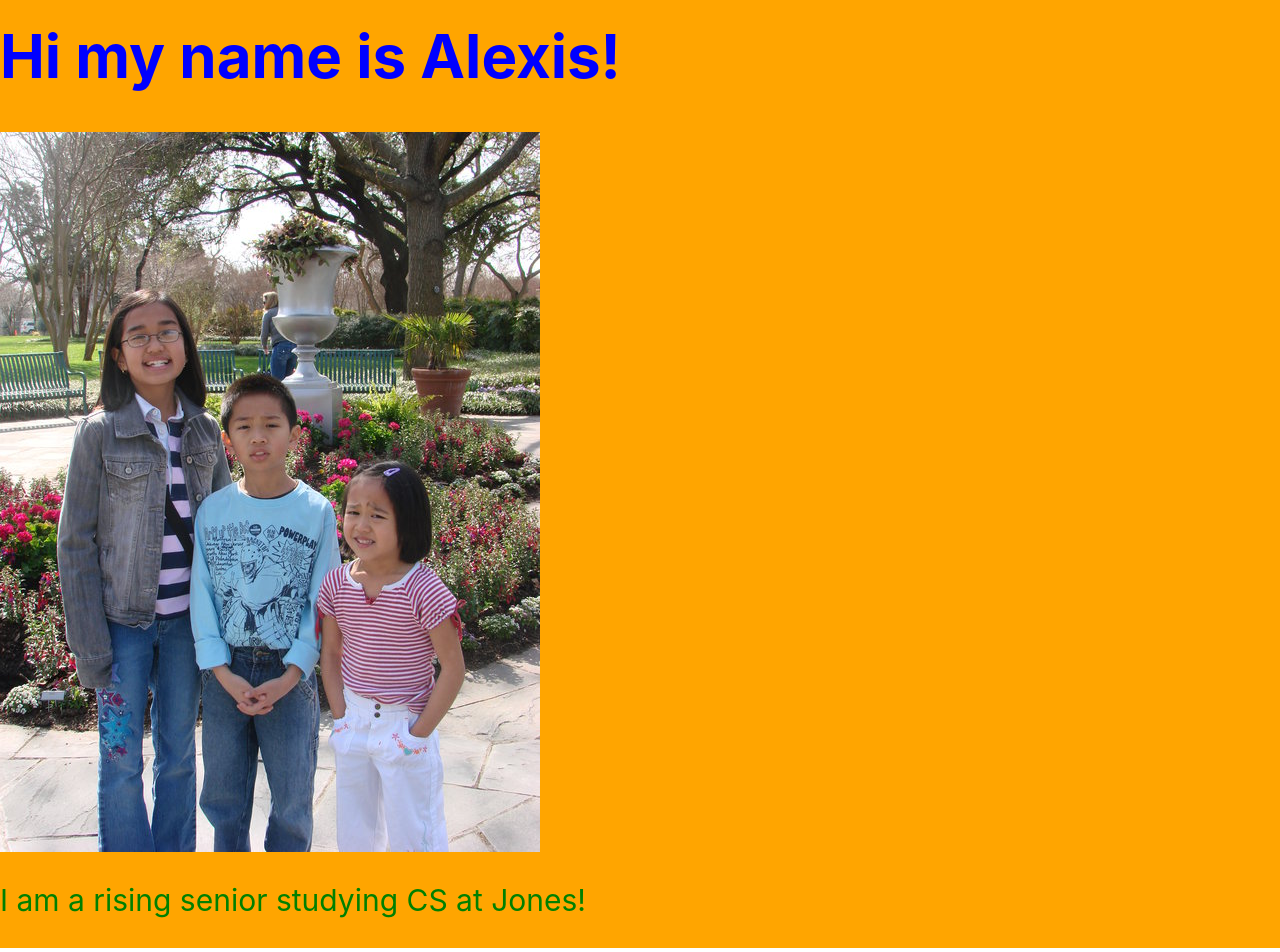
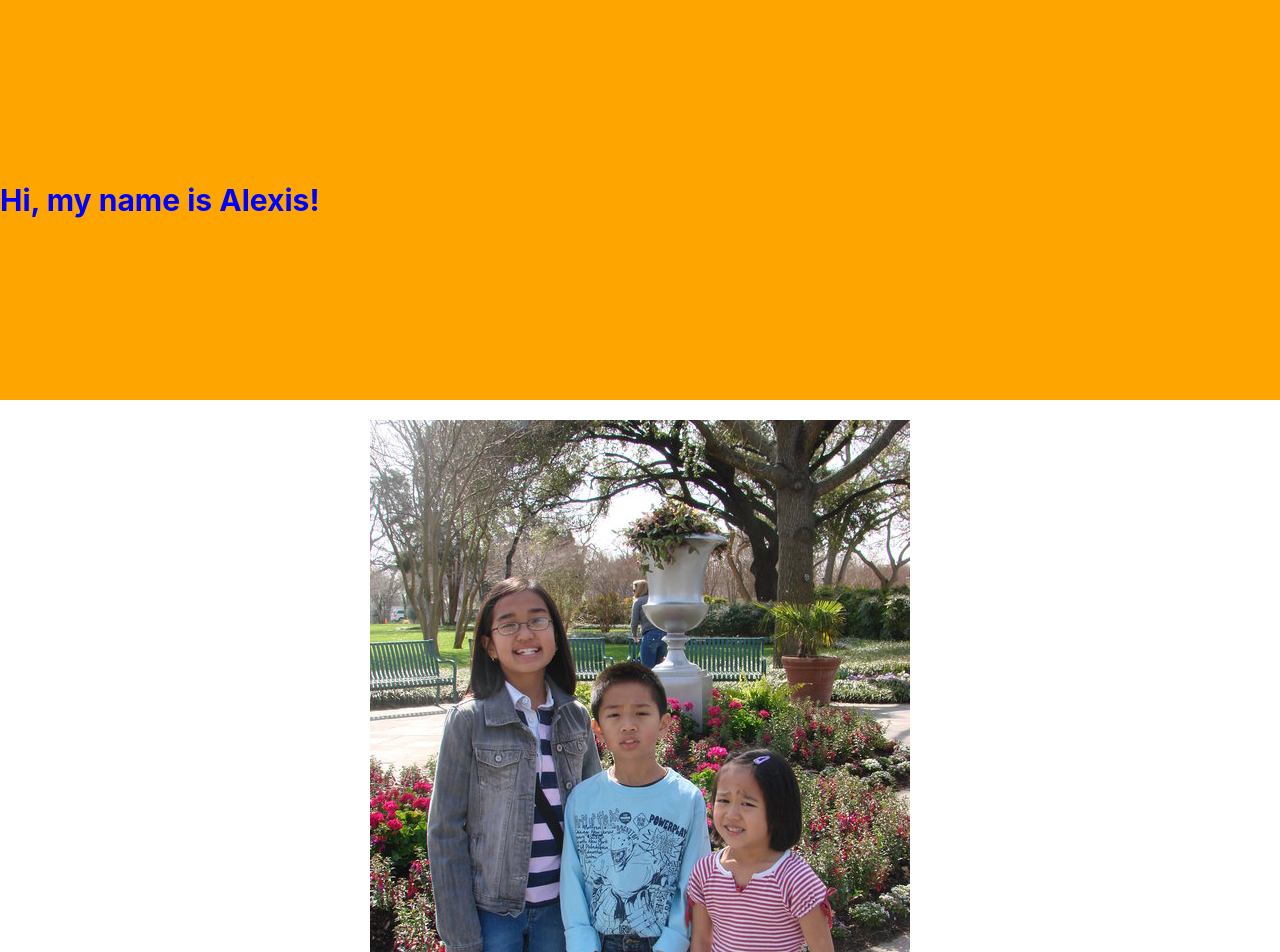
Before and after one commit to alexisnic01as/exercise-team-learning, a React (Create React App) app: page / in a window 1280 px wide. Shown: the part 820-1772 px from the top of the page. Built offline with nearby package versions, Linux system fonts and the light colour scheme.

Commit message:
added peppa

```diff
--- a/src/App.css
+++ b/src/App.css
@@ -24,7 +24,7 @@
   color: white;
 }
 
-.App-alexis {
+.App-person-intro {
   background-color: orange;
 
   min-height: 50vh;
--- a/src/App.js
+++ b/src/App.js
@@ -1,6 +1,13 @@
 import exercise from './pictures/exercise.png'
 import alexis from './pictures/alexisPic.jpg'
+import peppa from './pictures/Pippa.png'
 import './App.css';
+import { Person } from './Person.js';
+
+const team = [
+  {name: "Alexis", college: "Jones", grade: "senior", img: alexis},
+  {name: "Peppa Pig", college: "Wiess", grade: "sophomore", img: peppa}
+]
 
 function App() {
   return (
@@ -19,16 +26,8 @@ function App() {
           Check out the Summer Curriculum!
         </a>
       </header>
-      <header className="App-alexis">
-        <h1>
-          Hi my name is Alexis!
-        </h1>
-        <img src={alexis} alt="yung alexis"/>
-        <p style={{color: "green"}}>
-          I am a rising senior studying CS at Jones!
-        </p>
 
-      </header>
+      {team.map(member => <Person name = {member.name} grade = {member.grade} college = {member.college} img = {member.img}/>)}
 
       {/* Add your intro below this comment! Feel free to style it however you like! */}
 
--- /dev/null
+++ b/src/Person.js
@@ -0,0 +1,13 @@
+import './App.css';
+
+export const Person = (props) => {
+    return <div>
+        <h1 className = "App-person-intro">
+            Hi, my name is {props.name}!
+        </h1>
+        <img src = {props.img} alt = {props.name}/>
+        <p>
+            I am a rising {props.grade} at {props.college}.
+        </p>
+    </div>
+}
```
Also changed, not shown: src/pictures/Pippa.png (added).
